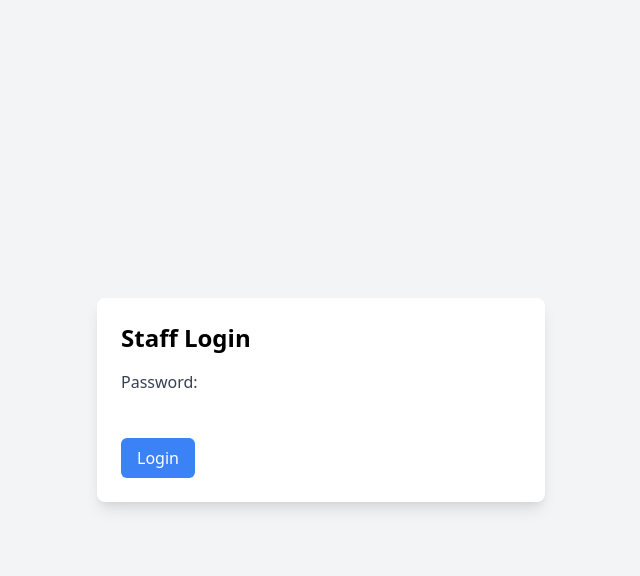
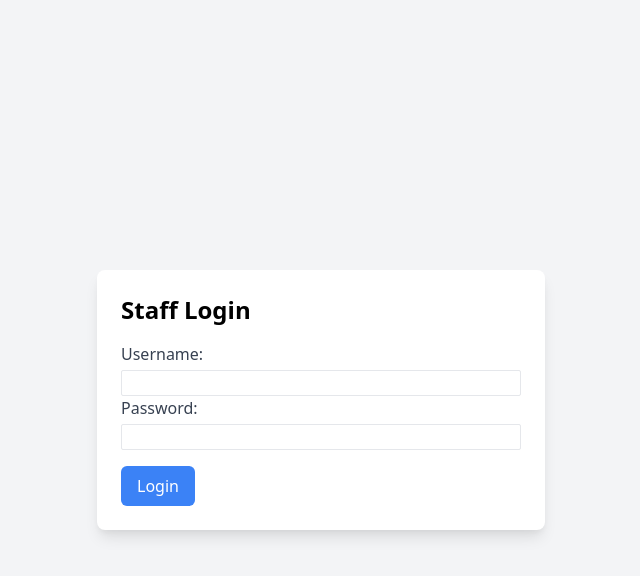
Before and after one commit to Jabrahamjohn/Rehab, a Flask app: page /login in a window 1280 px wide. Shown: the top 576 px of the page, without its empty margins (319-959 px from the left). Run offline with Flask 3, Linux system fonts and the light colour scheme.

Commit message:
this is as we build

```diff
--- a/rehab_app/templates/login.html
+++ b/rehab_app/templates/login.html
@@ -16,9 +16,13 @@
         <div class="max-w-md w-full p-6 bg-white rounded-lg shadow-lg">
             <h2 class="text-2xl font-bold mb-4">Staff Login</h2>
             <form action="/login" method="post">
+                <div>
+                    <label for="username" class="block text-gray-700">Username:</label>
+                    <input type="text" id="username" name="username" class="form-input mt-1 block w-full border rounded-sm" required>
+                </div>
                 <div class="mb-4">
                     <label for="password" class="block text-gray-700">Password:</label>
-                    <input type="password" id="password" name="password" class="form-input mt-1 block w-full" required>
+                    <input type="password" id="password" name="password" class="form-input mt-1 block w-full border rounded-sm" required>
                 </div>
                 <button type="submit" class="bg-blue-500 text-white py-2 px-4 rounded-md hover:bg-blue-600">Login</button>
             </form>
```
